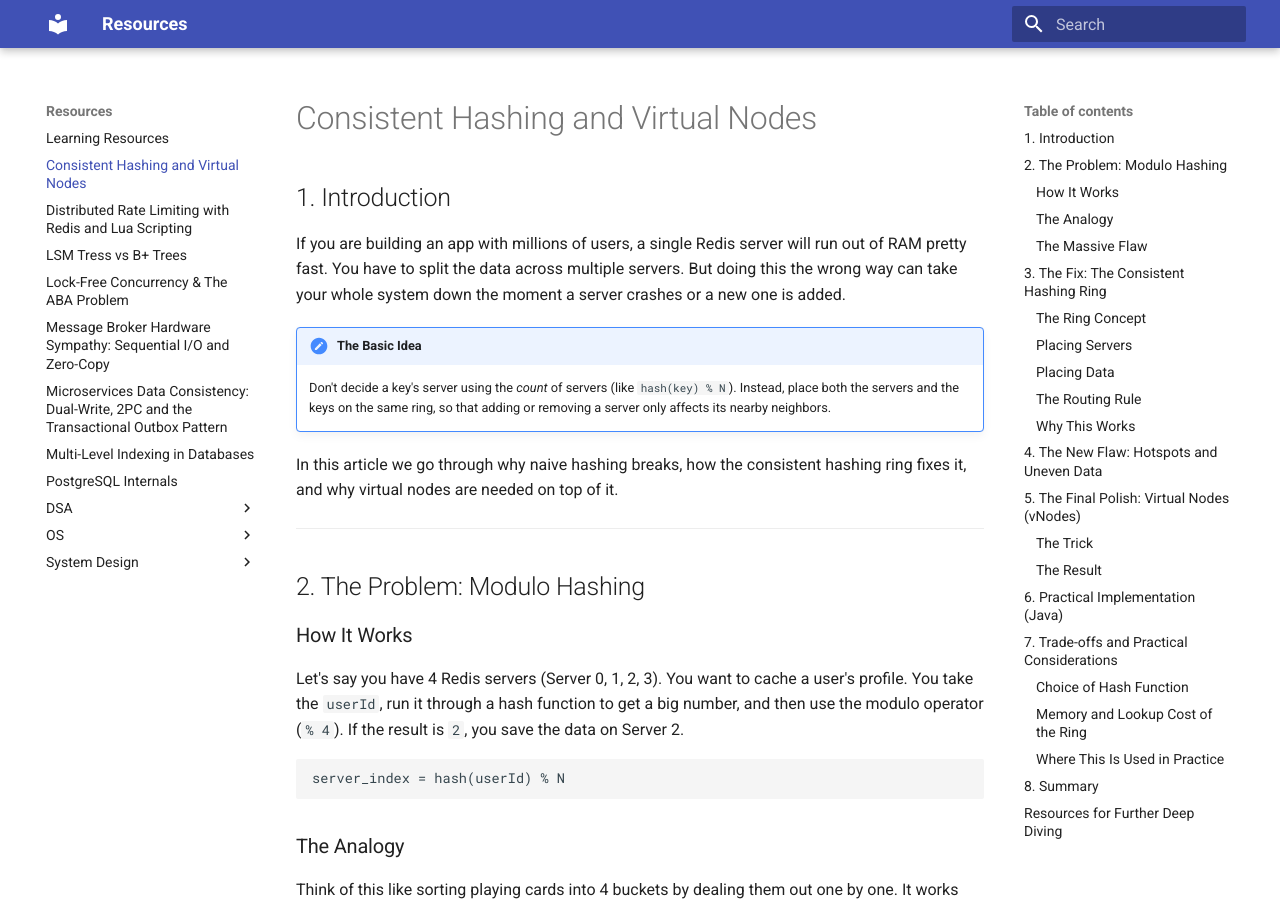
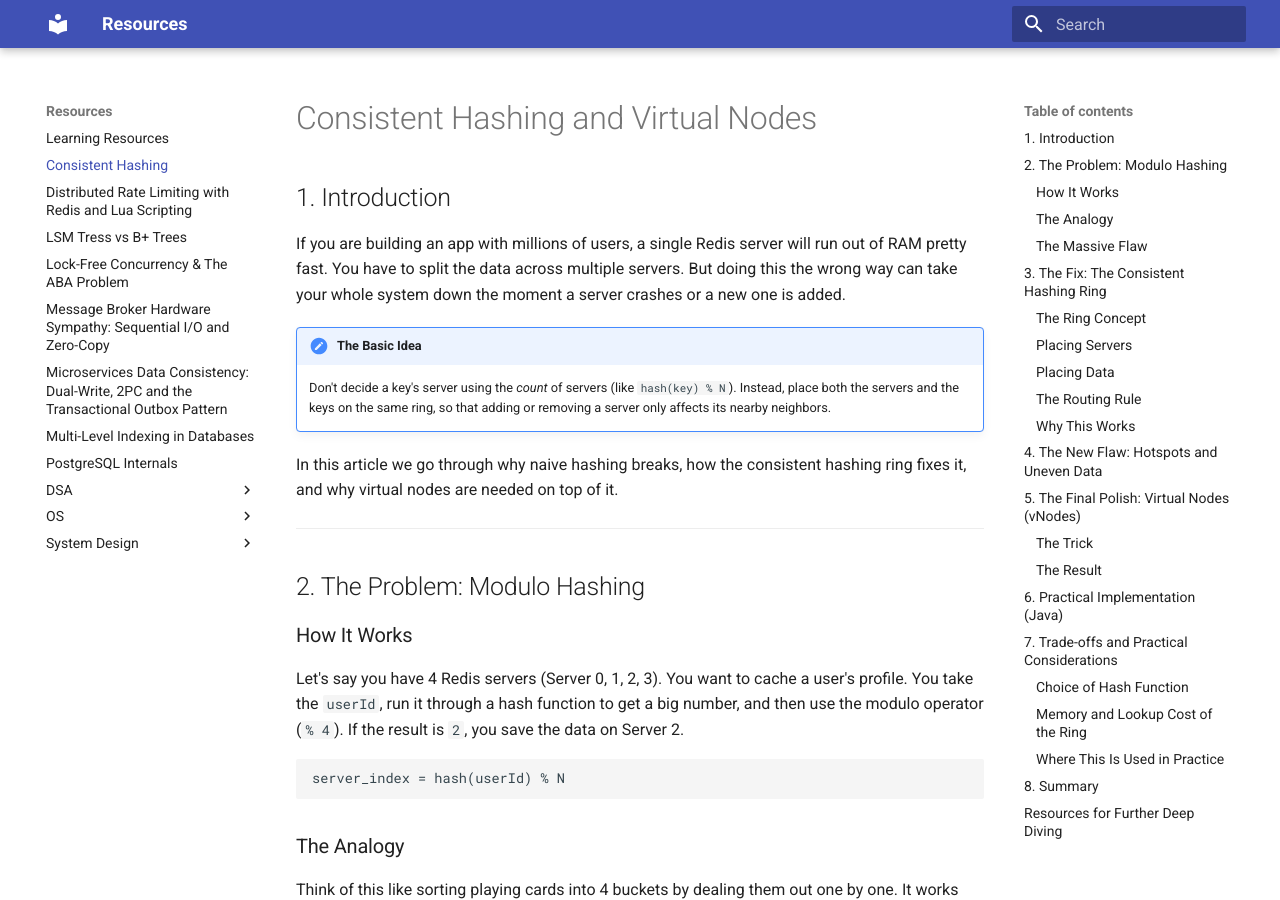
Before and after one commit to ashishpatidar123/resources, an MkDocs documentation site: the page built from docs/Consistent Hashing.md, in a window 1280 px wide and 900 px high. Built offline with MkDocs 1.6.1 and Material for MkDocs 9.7.7, drawn with Linux system fonts in a browser that asks for light colours; part of the change alters nothing that is shown.

```diff
--- a/docs/Consistent Hashing.md
+++ b/docs/Consistent Hashing.md
@@ -1,3 +1,6 @@
+---
+title: Consistent Hashing
+---
 # Consistent Hashing and Virtual Nodes
 
 ## 1. Introduction
```
